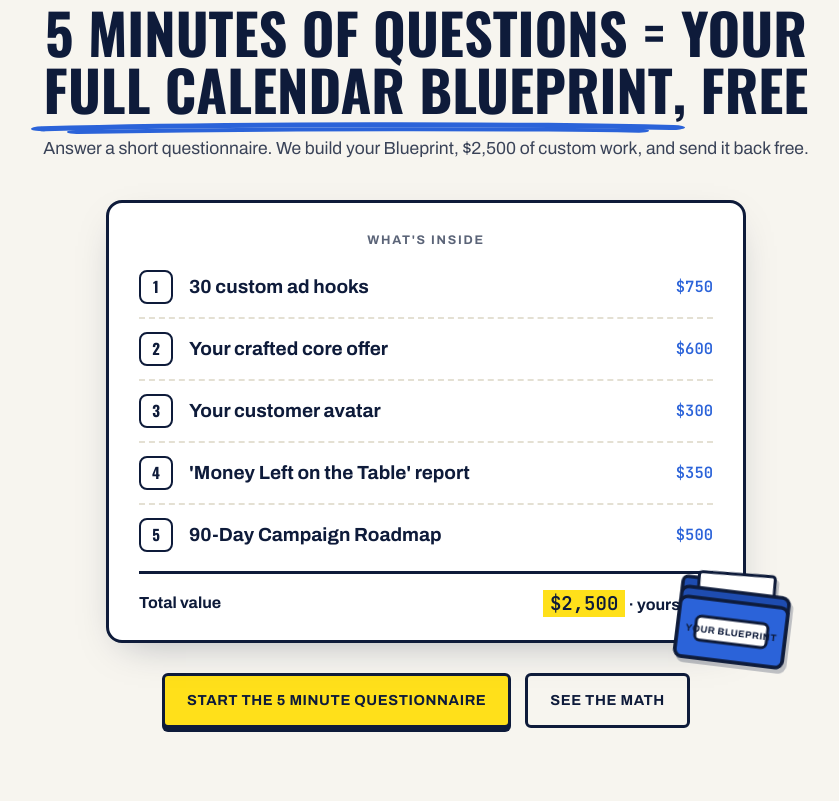
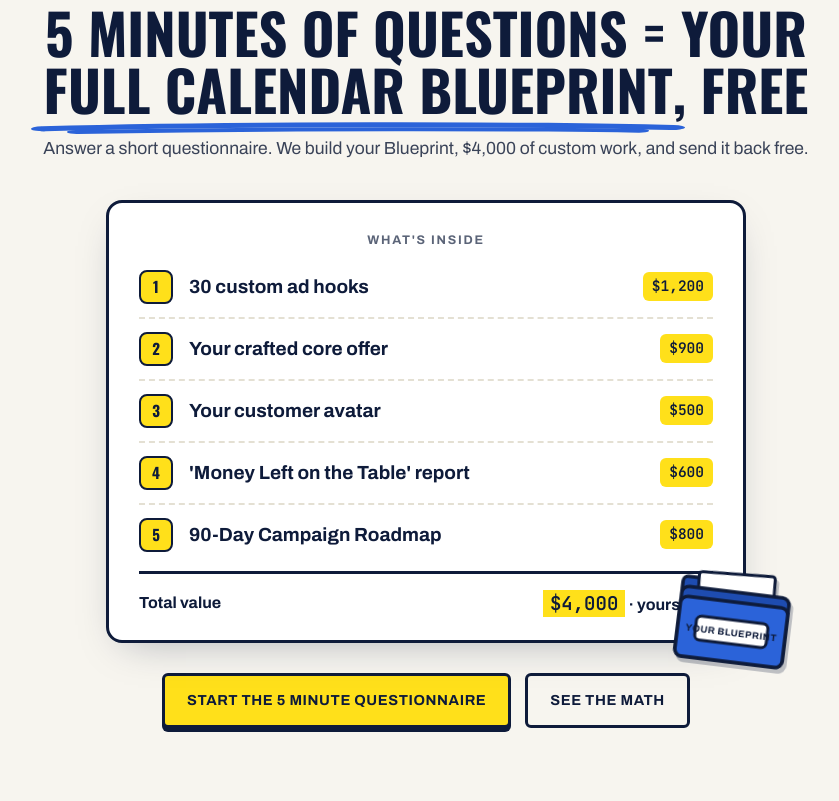
Before and after one commit to BlackCoffee33/booked-marketing-site, a plain HTML site: page index.html in a window 1280 px wide. Shown: the part 1879-2680 px from the top of the page, without its empty margins (214-1053 px from the left). Drawn offline with Linux system fonts and the light colour scheme.

Commit message:
Blueprint card yellow chips + $4,000 value; ink kicker text

```diff
--- a/index.html
+++ b/index.html
@@ -131,7 +131,7 @@ header{position:sticky;top:0;z-index:50;background:var(--white);border-bottom:3p
 
 /* ============ SECTIONS ============ */
 section{padding:88px 0;text-align:center}
-.kicker{display:inline-block;background:var(--yellow);border:3px solid var(--ink);border-radius:6px;box-shadow:var(--sh-pop);
+.kicker{display:inline-block;color:var(--ink);background:var(--yellow);border:3px solid var(--ink);border-radius:6px;box-shadow:var(--sh-pop);
   font-weight:800;font-size:12.5px;letter-spacing:.1em;text-transform:uppercase;padding:7px 12px;margin-bottom:22px;transform:rotate(-1.2deg)}
 h2{font-family:var(--display);text-transform:uppercase;font-size:clamp(34px,4.6vw,56px);line-height:1.02;margin-bottom:18px;text-wrap:balance}
 .punch{background:var(--yellow);color:var(--ink);border-bottom:3px solid var(--ink);padding:78px 0;text-align:center}
@@ -181,9 +181,9 @@ h2{font-family:var(--display);text-transform:uppercase;font-size:clamp(34px,4.6v
 .kstamp{position:absolute;top:-16px;right:20px;background:var(--yellow);border:2.5px solid var(--ink);border-radius:6px;padding:5px 12px;font-weight:800;font-size:12px;letter-spacing:.05em;text-transform:uppercase;transform:rotate(2deg);box-shadow:2px 3px 0 rgba(14,27,58,.25)}
 .krow{display:flex;gap:16px;padding:13px 0;align-items:center}
 .krow + .krow{border-top:2px dashed var(--paper-line)}
-.knum{flex:none;font-family:var(--display);font-size:15px;background:var(--white);border:2.5px solid var(--ink);border-radius:6px;width:34px;height:34px;display:grid;place-items:center}
+.knum{flex:none;font-family:var(--display);font-size:15px;color:var(--ink);background:var(--yellow);border:2.5px solid var(--ink);border-radius:6px;width:34px;height:34px;display:grid;place-items:center}
 .krow h3{font-size:19px;font-weight:800;line-height:1.25;flex:1;min-width:0}
-.kval{font-family:var(--mono);font-weight:600;font-size:15.5px;color:var(--blue);white-space:nowrap}
+.kval{font-family:var(--mono);font-weight:600;font-size:14.5px;color:var(--ink);background:var(--yellow);padding:3px 9px;border-radius:6px;white-space:nowrap}
 .ktotal{display:flex;justify-content:space-between;align-items:center;gap:12px;border-top:3px solid var(--ink);margin-top:6px;padding:15px 0 12px;font-weight:800;font-size:16px}
 .ktotal .tv b{font-family:var(--mono);font-weight:600;font-size:19px;background:var(--yellow);padding:1px 7px}
 .kcta{text-align:center;margin-top:30px;display:flex;justify-content:center;gap:14px;flex-wrap:wrap}
@@ -497,7 +497,7 @@ h1,h2,.d2,.logo,.co-big,.meter-g,.fstat .fn,.knum,.rule .num,.quote::before{font
       <div>
         <div class="kicker">The free Blueprint</div>
         <h2>5 minutes of questions = your <span class="under">Full Calendar Blueprint</span>, free</h2>
-        <p class="lead">Answer a short questionnaire. We build your Blueprint, $2,500 of custom work, and send it back free.</p>
+        <p class="lead">Answer a short questionnaire. We build your Blueprint, $4,000 of custom work, and send it back free.</p>
       </div>
       <div class="kit">
         <svg class="kfolder" viewBox="0 0 128 104" aria-hidden="true">
@@ -509,12 +509,12 @@ h1,h2,.d2,.logo,.co-big,.meter-g,.fstat .fn,.knum,.rule .num,.quote::before{font
           <text x="64" y="70" text-anchor="middle" font-family="Archivo, sans-serif" font-size="9.5" font-weight="800" fill="#0E1B3A" letter-spacing=".5">YOUR BLUEPRINT</text>
         </svg>
         <div class="kh">What's inside</div>
-        <div class="krow"><div class="knum">1</div><h3>30 custom ad hooks</h3><span class="kval">$750</span></div>
-        <div class="krow"><div class="knum">2</div><h3>Your crafted core offer</h3><span class="kval">$600</span></div>
-        <div class="krow"><div class="knum">3</div><h3>Your customer avatar</h3><span class="kval">$300</span></div>
-        <div class="krow"><div class="knum">4</div><h3>'Money Left on the Table' report</h3><span class="kval">$350</span></div>
-        <div class="krow"><div class="knum">5</div><h3>90-Day Campaign Roadmap</h3><span class="kval">$500</span></div>
-        <div class="ktotal"><span>Total value</span><span class="tv"><b>$2,500</b> · yours free</span></div>
+        <div class="krow"><div class="knum">1</div><h3>30 custom ad hooks</h3><span class="kval">$1,200</span></div>
+        <div class="krow"><div class="knum">2</div><h3>Your crafted core offer</h3><span class="kval">$900</span></div>
+        <div class="krow"><div class="knum">3</div><h3>Your customer avatar</h3><span class="kval">$500</span></div>
+        <div class="krow"><div class="knum">4</div><h3>'Money Left on the Table' report</h3><span class="kval">$600</span></div>
+        <div class="krow"><div class="knum">5</div><h3>90-Day Campaign Roadmap</h3><span class="kval">$800</span></div>
+        <div class="ktotal"><span>Total value</span><span class="tv"><b>$4,000</b> · yours free</span></div>
       </div>
       <div class="kcta">
         <a class="btn btn-y" href="#">Start the 5 minute questionnaire</a>
@@ -686,7 +686,7 @@ h1,h2,.d2,.logo,.co-big,.meter-g,.fstat .fn,.knum,.rule .num,.quote::before{font
       </svg>
       <div class="kicker">Before you go</div>
       <h2>Don't leave <span class="under">empty handed</span></h2>
-      <p class="lead">Five minutes of questions gets you all of it: <b>30 ad hooks</b>, <b>your core offer</b>, <b>your customer avatar</b>, the <b>'Money Left on the Table' report</b>, and a <b>90-day roadmap</b>. $2,500 of work, free, yours to keep either way. The end goal is bigger: <b>a calendar that stays full</b>.</p>
+      <p class="lead">Five minutes of questions gets you all of it: <b>30 ad hooks</b>, <b>your core offer</b>, <b>your customer avatar</b>, the <b>'Money Left on the Table' report</b>, and a <b>90-day roadmap</b>. $4,000 of work, free, yours to keep either way. The end goal is bigger: <b>a calendar that stays full</b>.</p>
       <a class="btn btn-ink" href="#grade">Claim your free Blueprint</a>
     </div>
   </section>
```
